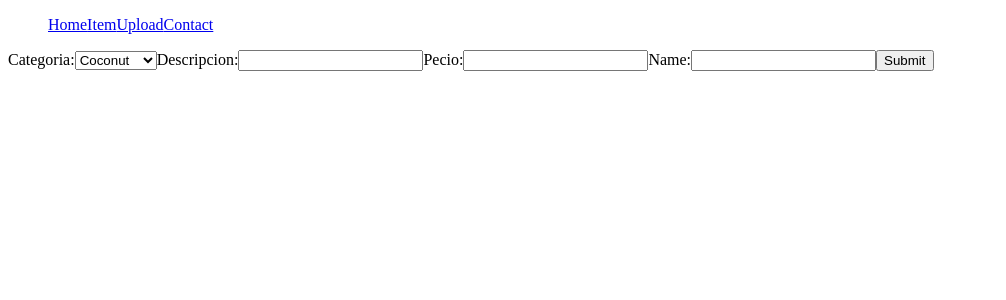
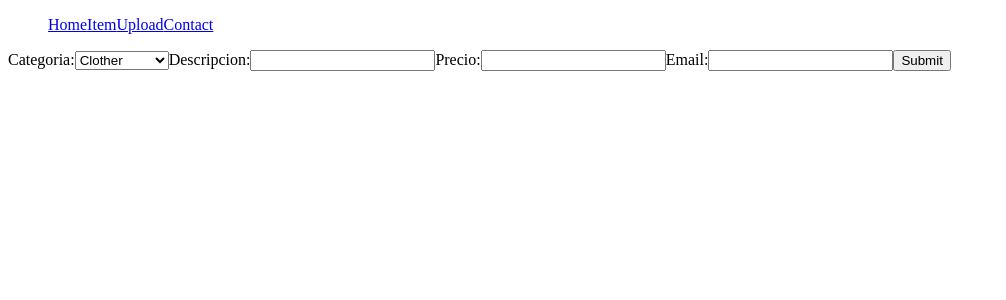
Before and after one commit to omg-ninjas/segundaPata, a React app: page /Upload in a window 1280 px wide. Shown: the top 300 px of the page, without its empty margins (0-1006 px from the left). Built offline with nearby package versions, Linux system fonts and the light colour scheme; the HTML template or start-up script is replaced by a standard one.

Commit message:
working in the upload

```diff
--- a/client/src/components/item-page/Upload.js
+++ b/client/src/components/item-page/Upload.js
@@ -1,49 +1,42 @@
 import axios from "axios";
 import React from "react";
 
-/*
-dependemcias de material ui
-*/
-import PropTypes from 'prop-types';
-import { withStyles } from '@material-ui/core/styles';
-import MenuItem from '@material-ui/core/MenuItem';
-import TextField from '@material-ui/core/TextField';
+
 
 class Upload extends React.Component {
   constructor(props) {
     super(props);
-    this.state = {value: 'coconut'};
+    this.state = {
+      value: 'Item'};
 
     this.handleChange = this.handleChange.bind(this);
-    this.handleSubmit = this.handleSubmit.bind(this);
+    this.handleUpload = this.handleUpload.bind(this);
   }
 
   handleChange(event) {
     this.setState({value: event.target.value});
   }
 
-  handleSubmit(event) {
-    alert('Your favorite flavor is: ' + this.state.value);
+  handleUpload(event) {
+    alert('gracias por usar Segunda Pata:' + this.state.value);
     event.preventDefault();
   }
 
   render() {
     return (
       <div className = "data">
-      <form onSubmit={this.props.handleSubmit}>
+      <form onSubmit={this.props.handleUpload}>
         <label className = "data">
         Categoria:
           <select value={this.state.value} onChange={this.handleChange}>
-            <option value="grapefruit">Grapefruit</option>
-            <option value="lime">Lime</option>
-            <option value="coconut">Coconut</option>
-            <option value="mango">Mango</option>
+            <option value="Clother">Clother</option>
+            <option value="Toys">Toys</option>
+            <option value="Beds">Beds</option>
+            <option value="Accessories">Accessories</option>
           </select>
-        </label>
-        <label>
       Descripcion:<input type="text" name="name" />
-      Pecio:<input type="text" name="name" />
-      Name:<input type="text" name="name" />
+      Precio:<input type="text" name="name" />
+      Email:<input type="text" name="name" />
         <input type="submit" value="Submit" />
         </label>
         </form>
```
Also changed, not shown: client/src/home.jsx (+11 -2 lines), 1 other file (tests, documents, lock files or other folders).
